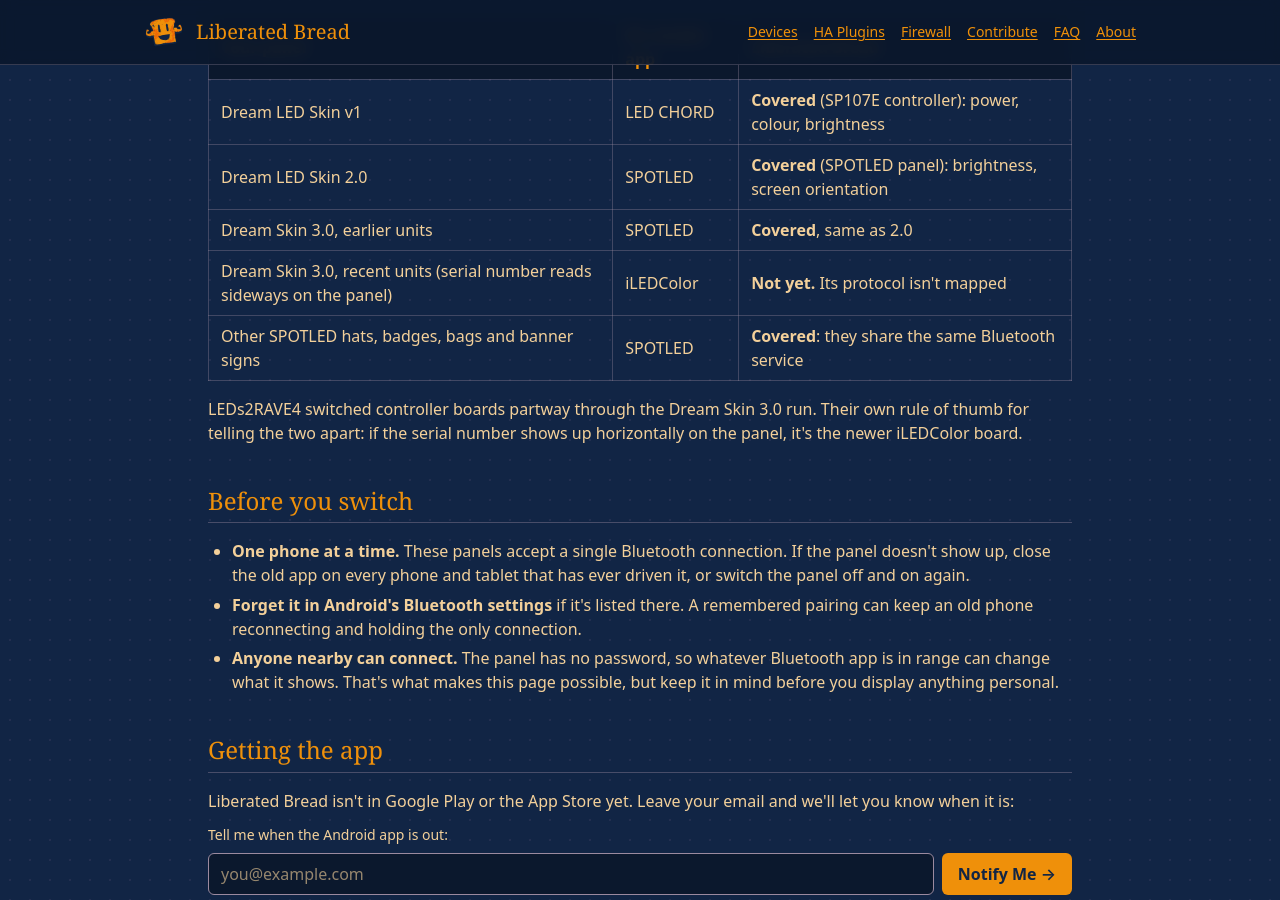
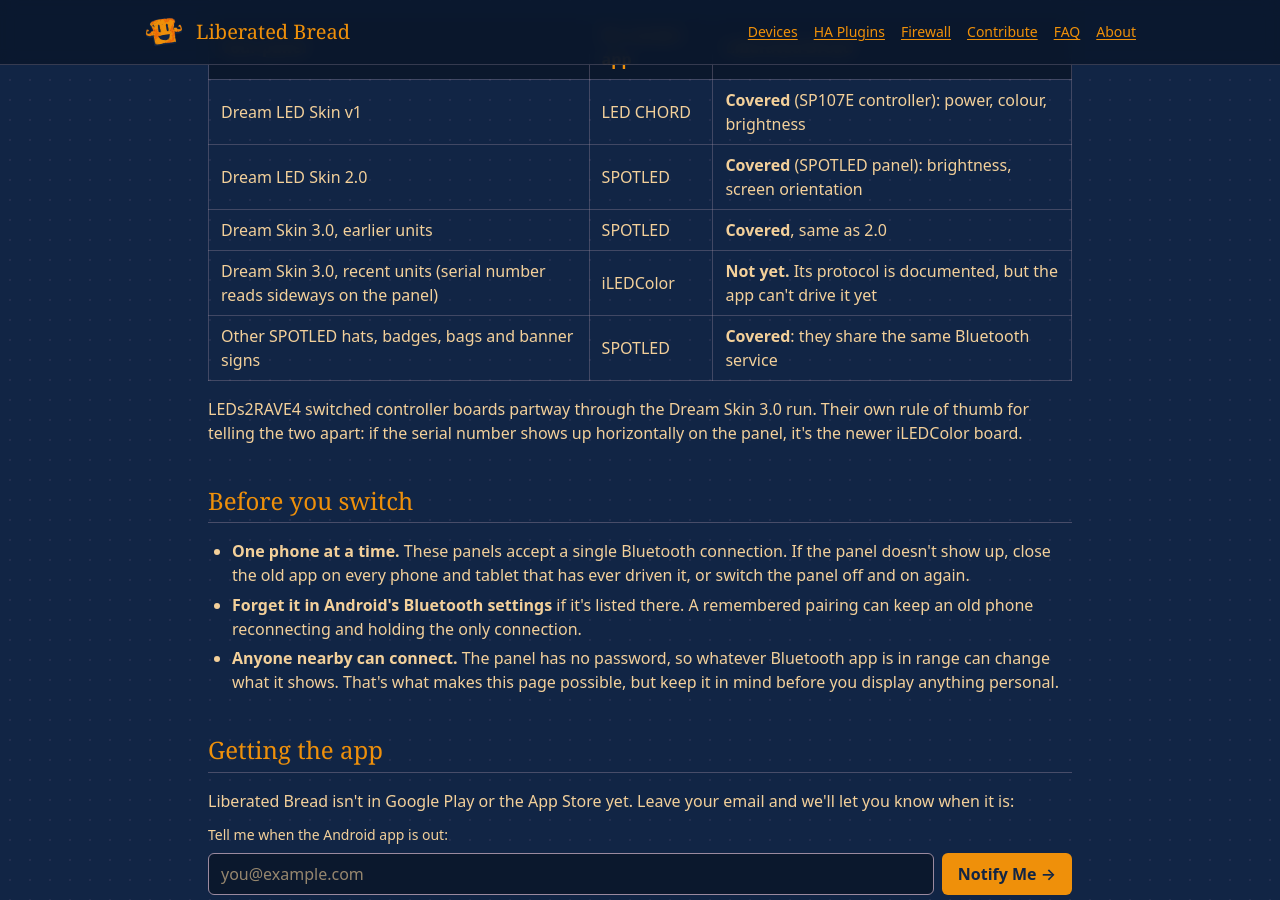
Before and after one commit to liberatedbread/liberatedbread-web-static, a Jekyll site: the page built from spotled.md, in a window 1280 px wide and 900 px high, scrolled down 530 px. Built offline with Jekyll 4.4.1, drawn with Linux system fonts in a browser that asks for light colours.

Commit message:
SPOTLED page: the iLEDColor protocol is documented, the app just can't drive it
The which-panel table said the recent Dream Skin 3.0 (iLEDColor) units'
protocol "isn't mapped". The protocol-specs repo has documented it in
iledcolor-led-panel.yaml since early November, verified on a real panel,
and the page itself links to the specs. What is missing is app support:
that spec declares no identification and no commands, so the app cannot
find or drive the panel. The row now says so.

Co-Authored-By: Claude Opus 5.5 <noreply@anthropic.com>
Claude-Session: https://claude.ai/code/session_01P89DcuHuXAhZ5NJGPKiDtr

```diff
--- a/spotled.md
+++ b/spotled.md
@@ -37,7 +37,7 @@ model name doesn't.
 | Dream LED Skin v1 | LED CHORD | **Covered** (SP107E controller): power, colour, brightness |
 | Dream LED Skin 2.0 | SPOTLED | **Covered** (SPOTLED panel): brightness, screen orientation |
 | Dream Skin 3.0, earlier units | SPOTLED | **Covered**, same as 2.0 |
-| Dream Skin 3.0, recent units (serial number reads sideways on the panel) | iLEDColor | **Not yet.** Its protocol isn't mapped |
+| Dream Skin 3.0, recent units (serial number reads sideways on the panel) | iLEDColor | **Not yet.** Its protocol is documented, but the app can't drive it yet |
 | Other SPOTLED hats, badges, bags and banner signs | SPOTLED | **Covered**: they share the same Bluetooth service |
 
 LEDs2RAVE4 switched controller boards partway through the Dream Skin 3.0 run.
```
